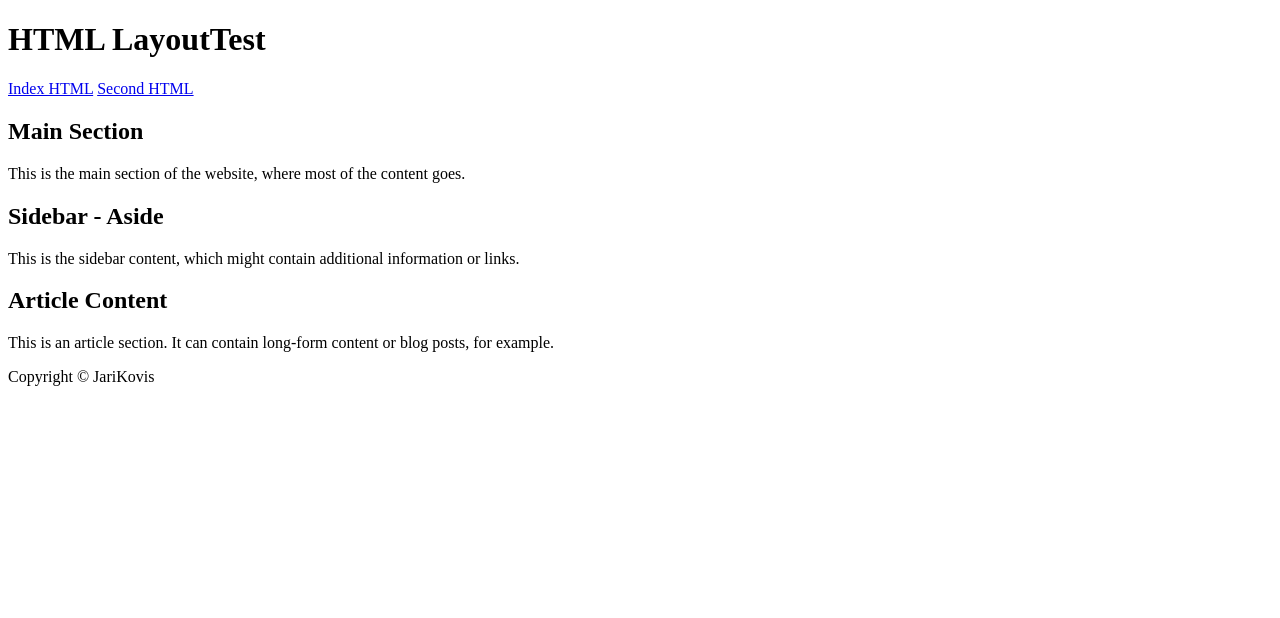
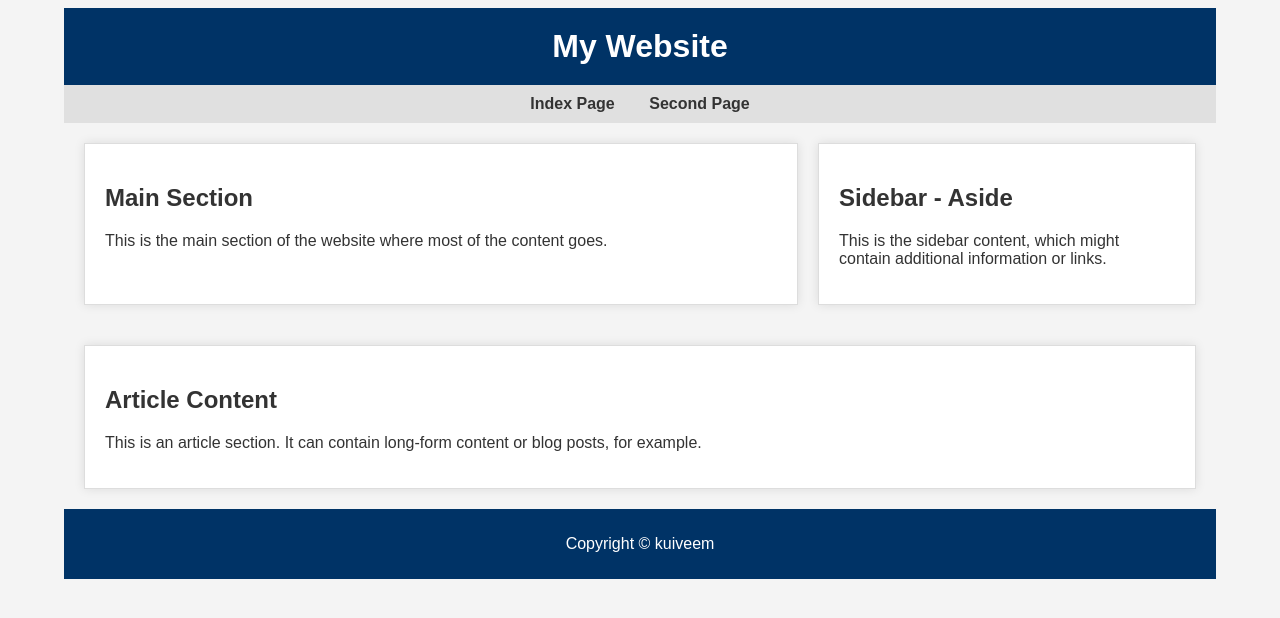
Before and after one commit to kuiveem/R1_Veerkkokehi_2024, a plain HTML site: page WS05/index.html in a window 1280 px wide. Drawn offline with Linux system fonts and the light colour scheme.

Commit message:
en ymmärrä

```diff
--- a/WS05/index.html
+++ b/WS05/index.html
@@ -3,44 +3,44 @@
 <head>
     <meta charset="UTF-8">
     <meta name="viewport" content="width=device-width, initial-scale=1.0">
-    <title>HTML Layout Test</title>
-    <link rel="stylesheet" href="styles.css">
+    <title>Index Page</title>
+    <link rel="stylesheet" href="style/styles.css">
 </head>
 <body>
 
-    <!-- Ylätunniste -->
-    <header>
-        <h1>HTML LayoutTest</h1>
+
+    <header id="header">
+        <h1>My Website</h1>
     </header>
 
-    <!-- Navigaatio -->
-    <nav>
-        <a href="index.html">Index HTML</a>
-        <a href="second.html">Second HTML</a>
+
+    <nav id="nav">
+        <a href="index.html">Index Page</a>
+        <a href="second.html">Second Page</a>
     </nav>
 
-    <!-- Pääsisältöosio ja sivupalkki -->
-    <main>
-        <section>
+
+    <main id="main">
+        <section id="section">
             <h2>Main Section</h2>
-            <p>This is the main section of the website, where most of the content goes.</p>
+            <p>This is the main section of the website where most of the content goes.</p>
         </section>
 
-        <aside>
+        <aside id="aside">
             <h2>Sidebar - Aside</h2>
             <p>This is the sidebar content, which might contain additional information or links.</p>
         </aside>
     </main>
 
-    <!-- Artikkeli-osio -->
-    <article>
+
+    <article id="article">
         <h2>Article Content</h2>
         <p>This is an article section. It can contain long-form content or blog posts, for example.</p>
     </article>
 
-    <!-- Alatunniste -->
-    <footer>
-        <p>Copyright © JariKovis</p>
+
+    <footer id="footer">
+        <p>Copyright © kuiveem</p>
     </footer>
 
 </body>
--- a/WS05/style/style.css
+++ /dev/null
@@ -1,83 +0,0 @@
-/* Perusasetukset */
-body {
-    font-family: Arial, sans-serif;
-    margin: 0;
-    padding: 0;
-    background-color: #f4f4f9;
-    color: #333;
-    display: flex;
-    flex-direction: column;
-    min-height: 100vh;
-}
-
-/* Header */
-header {
-    background-color: #003366;
-    color: white;
-    padding: 20px;
-    text-align: center;
-}
-
-header h1 {
-    margin: 0;
-}
-
-/* Navigaatio */
-nav {
-    background-color: #e0e0e0;
-    padding: 10px;
-    text-align: center;
-}
-
-nav a {
-    margin: 0 15px;
-    color: #333;
-    text-decoration: none;
-    font-weight: bold;
-}
-
-nav a:hover {
-    text-decoration: underline;
-}
-
-/* Pääsisältö ja sivupalkki */
-main {
-    display: flex;
-    justify-content: space-between;
-    padding: 20px;
-}
-
-section {
-    flex: 3;
-    background-color: white;
-    padding: 20px;
-    border: 1px solid #ddd;
-    margin-right: 20px;
-    box-shadow: 0 0 10px rgba(0, 0, 0, 0.1);
-}
-
-aside {
-    flex: 1;
-    background-color: white;
-    padding: 20px;
-    border: 1px solid #ddd;
-    box-shadow: 0 0 10px rgba(0, 0, 0, 0.1);
-}
-
-/* Article-osio */
-article {
-    background-color: white;
-    padding: 20px;
-    border: 1px solid #ddd;
-    margin: 20px;
-    box-shadow: 0 0 10px rgba(0, 0, 0, 0.1);
-}
-
-/* Footer */
-footer {
-    background-color: #003366;
-    color: white;
-    text-align: center;
-    padding: 10px;
-    margin-top: auto;
-}
--- /dev/null
+++ b/WS05/style/styles.css
@@ -0,0 +1,81 @@
+
+body {
+  width: 90%;
+  margin-left: auto;
+  margin-right: auto;
+  font-family: Arial, sans-serif;
+  background-color: #f4f4f4;
+  color: #333;
+}
+
+
+#header {
+  background-color: #003366;
+  color: white;
+  padding: 20px;
+  text-align: center;
+}
+
+#header h1 {
+  margin: 0;
+}
+
+
+#nav {
+  background-color: #e0e0e0;
+  padding: 10px;
+  text-align: center;
+}
+
+#nav a {
+  margin: 0 15px;
+  color: #333;
+  text-decoration: none;
+  font-weight: bold;
+}
+
+#nav a:hover {
+  text-decoration: underline;
+}
+
+
+#main {
+  display: flex;
+  justify-content: space-between;
+  padding: 20px;
+}
+
+#section {
+  flex: 2;
+  background-color: #ffffff;
+  padding: 20px;
+  border: 1px solid #ddd;
+  margin-right: 20px;
+  box-shadow: 0 0 10px rgba(0, 0, 0, 0.1);
+}
+
+#aside {
+  flex: 1;
+  background-color: #ffffff;
+  padding: 20px;
+  border: 1px solid #ddd;
+  box-shadow: 0 0 10px rgba(0, 0, 0, 0.1);
+}
+
+
+#article {
+  background-color: #ffffff;
+  padding: 20px;
+  border: 1px solid #ddd;
+  margin: 20px;
+  box-shadow: 0 0 10px rgba(0, 0, 0, 0.1);
+}
+
+
+#footer {
+  background-color: #003366;
+  color: white;
+  text-align: center;
+  padding: 10px;
+  margin-top: 20px;
+}
```
Also changed, not shown: WS03/styles/style.css (+6 -6 lines), WS04/styles/style.css (+6 -6 lines), WS05/second.html (+22 -21 lines).
